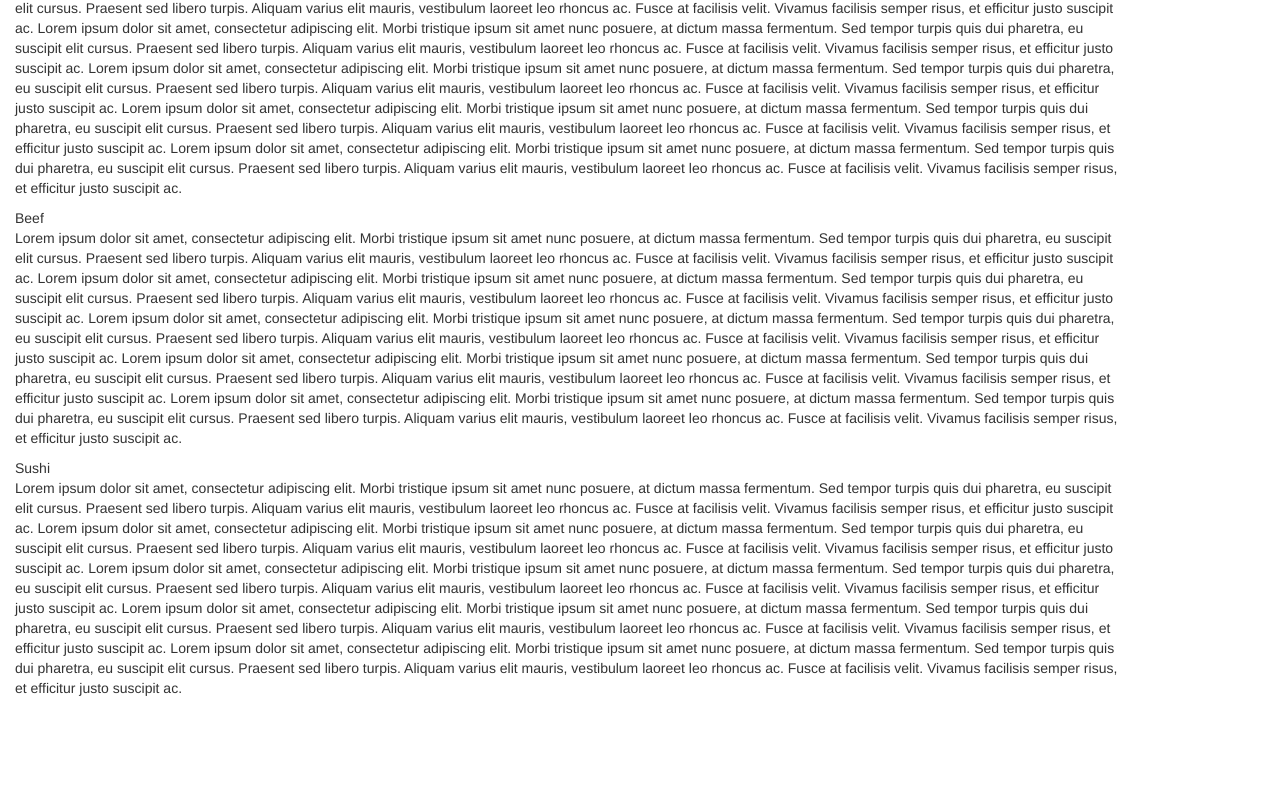
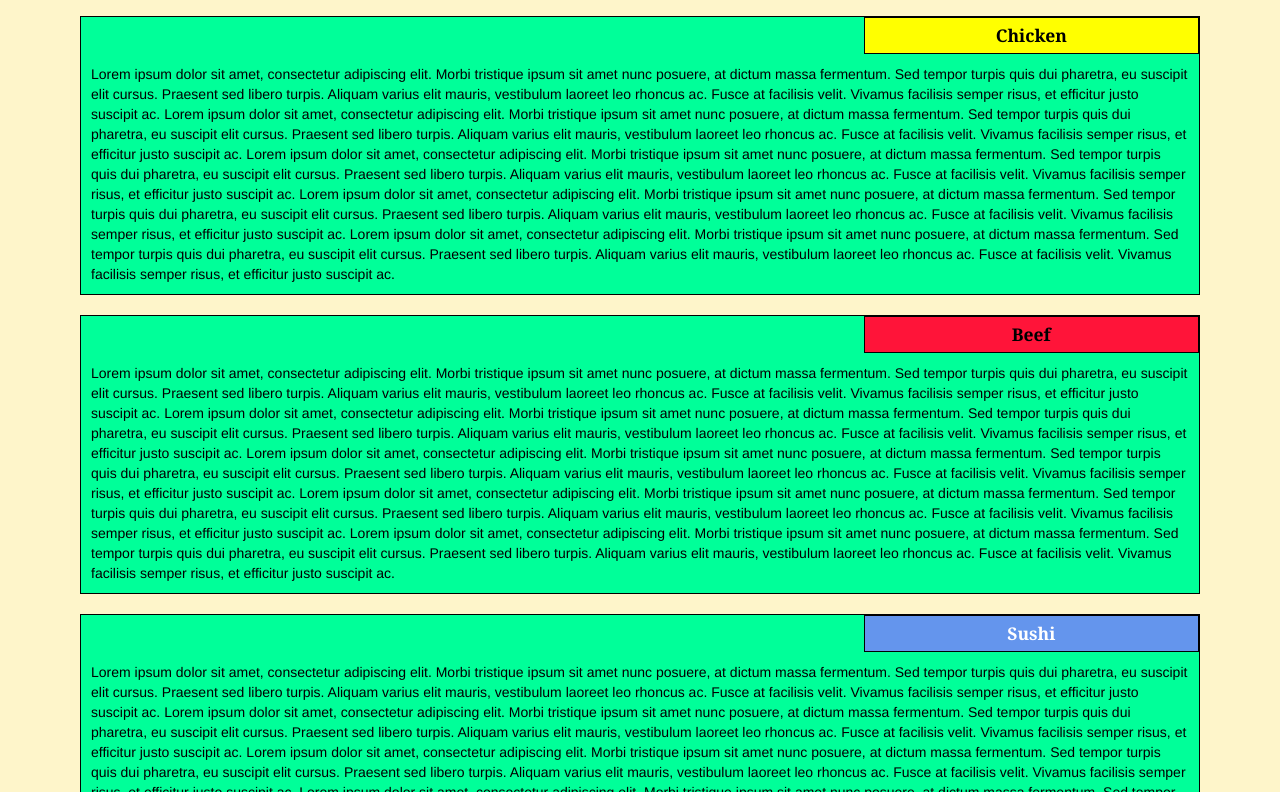
Before and after one commit to hunter733/module3-solution, a plain HTML site: page index.html in a window 1280 px wide. Shown: the part 164-956 px from the top of the page. Before the commit the page ends 872 px from the top, so only its background shows below. Drawn offline with nearby package versions, Linux system fonts and the light colour scheme.

Commit message:
Update index.html

```diff
--- a/index.html
+++ b/index.html
@@ -4,7 +4,7 @@
 	<meta name="viewport" content="width=device-width, initial-scale=1">
 
 	<link rel="stylesheet" href="./css/bootstrap.min.css">
-    <link rel="stylesheet" href="./css/styles.css">
+    <link rel="stylesheet" href="week3-stylesheet.css">
 
 	<title>Module 3 Solution</title>
 </head>
```
